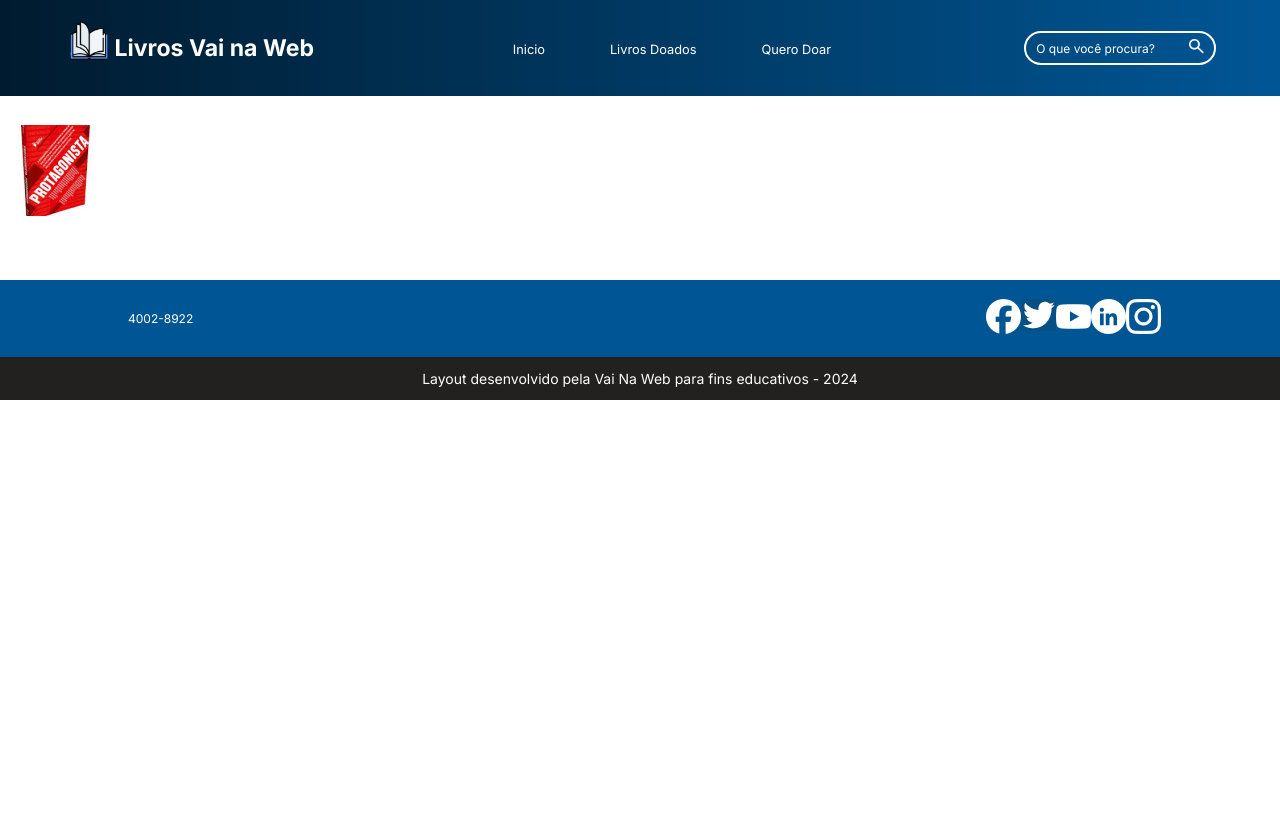
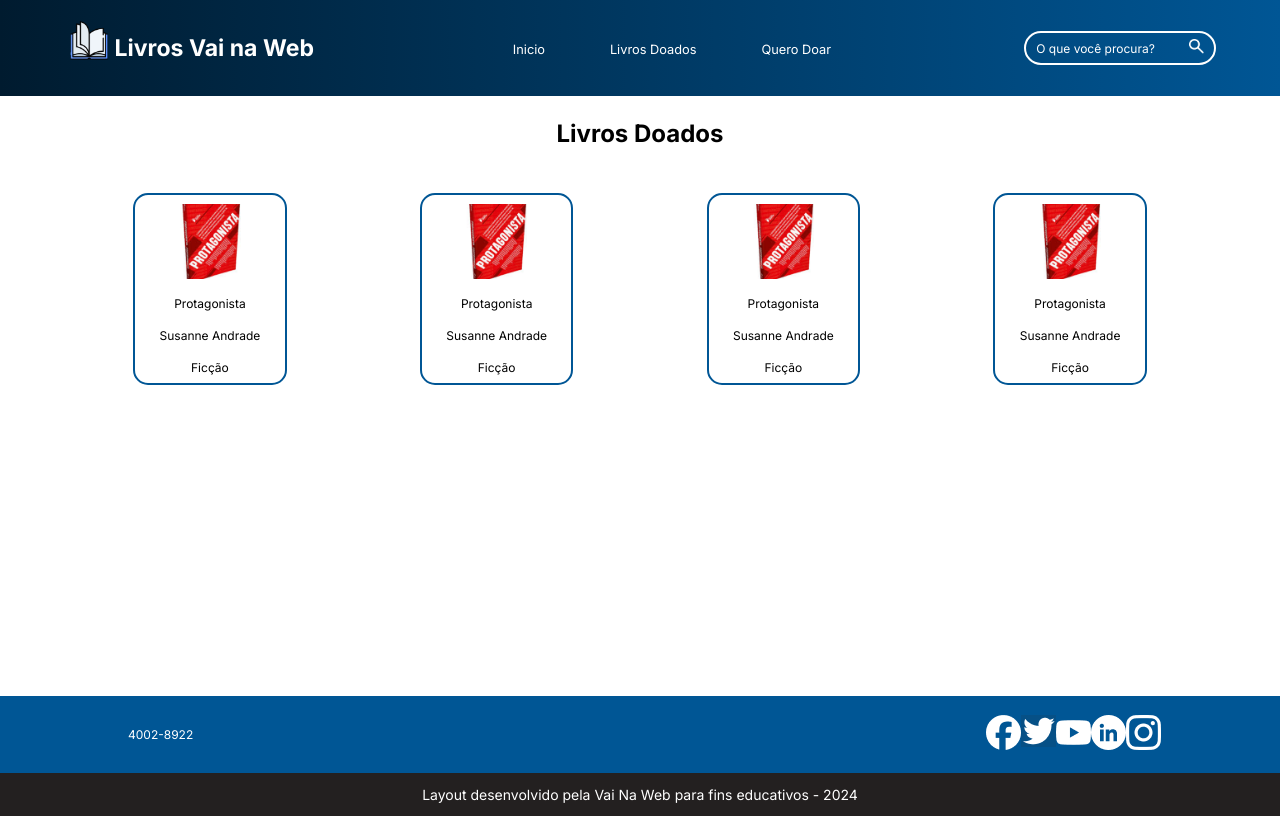
Before and after one commit to FelipeSalgueiro/Livros-Vai-na-Web, a React (Vite) app in the folder desafio3/: page /livros_doados in a window 1280 px wide. Built offline with nearby package versions, Linux system fonts and the light colour scheme.

Commit message:
:lipstick: style: Estilização da pagina LivrosDoados

```diff
--- a/desafio3/src/Pages/LivrosDoados/LivrosDoados.jsx
+++ b/desafio3/src/Pages/LivrosDoados/LivrosDoados.jsx
@@ -1,15 +1,35 @@
 import livroProtagonista from "../../assets/livroProtagonista.png"
+import s from "./livrosDoados.module.scss"
 export default function LivrosDoados(){
     return(
-        <main>
+        <main className={s.mainLivrosDoados}>
             <h2>Livros Doados</h2>
-            <section className="listaLivros">
-                <section className="displayLivro">
+            <section className={s.listaLivros}>
+                <section className={s.displayLivro}>
                     <img src={livroProtagonista} alt="Imagem meramente ilustrativa do livro Protagonista."/>
                     <p>Protagonista</p>
                     <p>Susanne Andrade</p>
                     <p>Ficção</p>
                 </section>
+                <section className={s.displayLivro}>
+                    <img src={livroProtagonista} alt="Imagem meramente ilustrativa do livro Protagonista."/>
+                    <p>Protagonista</p>
+                    <p>Susanne Andrade</p>
+                    <p>Ficção</p>
+                </section>
+                <section className={s.displayLivro}>
+                    <img src={livroProtagonista} alt="Imagem meramente ilustrativa do livro Protagonista."/>
+                    <p>Protagonista</p>
+                    <p>Susanne Andrade</p>
+                    <p>Ficção</p>
+                </section>
+                <section className={s.displayLivro}>
+                    <img src={livroProtagonista} alt="Imagem meramente ilustrativa do livro Protagonista."/>
+                    <p>Protagonista</p>
+                    <p>Susanne Andrade</p>
+                    <p>Ficção</p>
+                </section>
+                {/*Aqui entraria outro livro doado*/}
             </section>
         </main>
     )
--- /dev/null
+++ b/desafio3/src/Pages/LivrosDoados/livrosDoados.module.scss
@@ -0,0 +1,35 @@
+.mainLivrosDoados {
+    display: flex;
+    flex-direction: column;
+    justify-content: space-around;
+    align-items: center;
+    width: 100%;
+    height: 75vh;
+    h2 {
+        color: black;
+    }
+}
+.listaLivros {
+    display: flex;
+    justify-content: space-evenly;
+    align-items: flex-start;
+    width: 100%;
+    height: 80%;
+}
+.displayLivro {
+    display: flex;
+    flex-direction: column;
+    justify-content: space-around;
+    align-items: center;
+    width: 12%;
+    height: 40%;
+    border: solid #005695 2px;
+    border-radius: 15px;
+    img {
+        height: 40%;
+    }
+    p {
+        font-size: 1.5vh;
+        color: black;
+    }
+}
```
